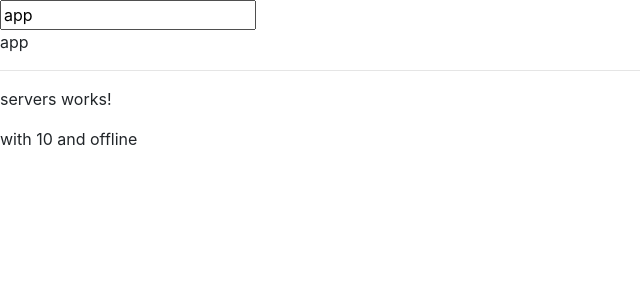
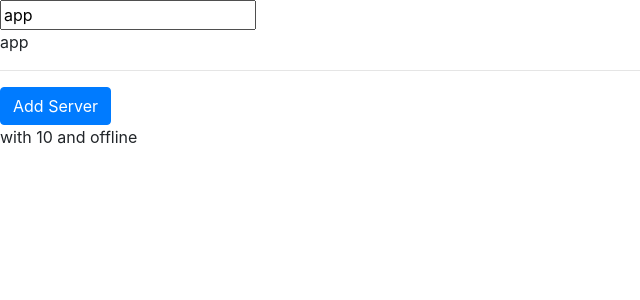
Before and after one commit to smaran123/my-dream-app, an Angular app: page / in a window 1280 px wide. Shown: the top 300 px of the page, without its empty margins (0-640 px from the left). Built offline with nearby package versions, Linux system fonts and the light colour scheme.

Commit message:
property binding example

```diff
--- a/src/app/servers/servers.component.html
+++ b/src/app/servers/servers.component.html
@@ -1,4 +1,4 @@
-<p>
-  servers works!
-</p>
+<button
+class="btn btn-primary"
+[disabled]="!allowNewServer">Add Server</button>
 <app-server></app-server>
--- a/src/app/servers/servers.component.ts
+++ b/src/app/servers/servers.component.ts
@@ -9,8 +9,14 @@
   styleUrls: ['./servers.component.css']
 })
 export class ServersComponent implements OnInit {
+	allowNewServer = false;
+  constructor() {
+  	setTimeout(() => {
+  		this.allowNewServer = true;
 
-  constructor() { }
+  	}, 2000);
+
+   }
 
   ngOnInit() {
   }
```
